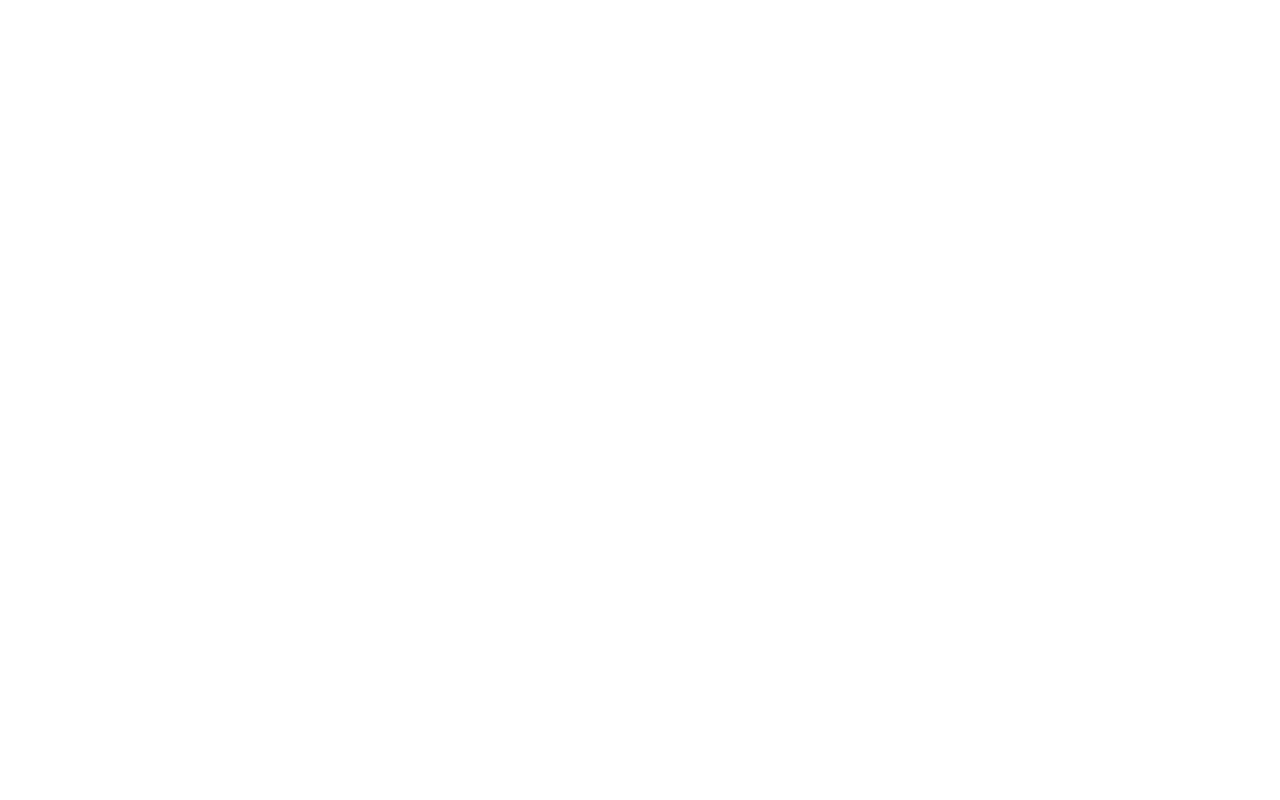
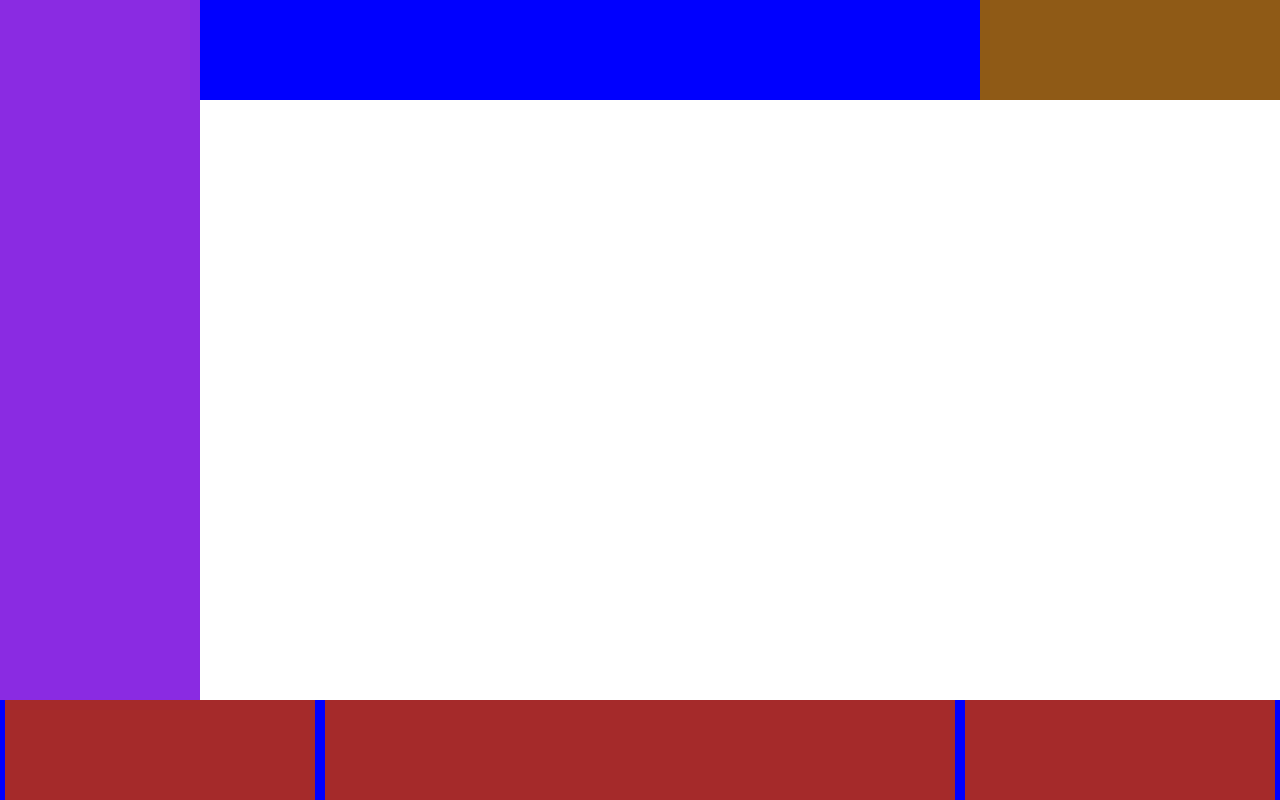
Before and after one commit to DenisTrimigno/html-css-spotifyweb, a plain HTML site: page index.html in a window 1280 px wide. Drawn offline with Linux system fonts and the light colour scheme.

Commit message:
general leyout

```diff
--- a/index.html
+++ b/index.html
@@ -4,23 +4,50 @@
         <meta charset="UTF-8">
         <meta http-equiv="X-UA-Compatible" content="IE=edge">
         <meta name="viewport" content="width=device-width, initial-scale=1.0">
+        <link rel="stylesheet" href="./style.css">
         <title>Spotify</title>
     </head>
         <body>
             <!-- HEADER IN -->
             <header>
+                <section class="upgrade">
+                    <div class="container">
+                        <div class="row end">
+                            <div class="col-fixed"></div>
+                        </div>
+                    </div>
+                </section>
 
             </header>
             <!-- HEADER IN -->
 
             <!-- MAIN IN -->
             <main>
+                <section class="home">
+                    <div class="container-home">
+                        <div class="row">
+                            <div class="col"></div>
+                        </div>
+                    </div>
+                </section>
+
+
 
             </main>
             <!-- MAIN OUT -->
 
             <!-- FOOTER IN -->
             <footer>
+                <section class="dashboard">
+                    <div class="container">
+                        <div class="row">
+                            <div class="col-25"></div>
+                            <div class="col-50"></div>
+                            <div class="col-25"></div>
+                        </div>
+                    </div>
+                </section>
+
 
             </footer>
             <!-- FOOTER OUT -->
--- a/style.css
+++ b/style.css
@@ -4,3 +4,98 @@
     margin: 0;
     box-sizing: border-box;
 }
+
+/* LAYOUT GENERAL */
+
+
+
+
+header {
+    background-color: aquamarine;
+    height: 100px;
+    width: 100%;
+    position: absolute;
+}
+
+
+.home {
+    position: fixed;
+    left: 0;
+    height: 100%;
+}
+
+.dashboard {
+    z-index: 1;
+    position: fixed;
+    bottom: 0;
+
+}
+
+.container-home {
+    height: 100%;
+    width: 200px ;
+    background-color: blueviolet;
+
+}
+
+.container {
+    width: 100vw;
+    height: 100px;
+    background-color: blue;
+    display: flex;
+
+}
+
+.row {
+    display: flex;
+    width: 100%;
+
+}
+
+.row.end {
+    justify-content: end;
+}
+
+.col-fixed {
+    background-color: rgb(143, 90, 22);
+    width: 300px;
+    height: 100px;
+
+}
+
+
+.col-25 {
+    width: calc(25% - 10px);
+    height: 100px;
+    background-color: brown;
+    margin: 0px 5px;
+
+}
+
+.col-50 {
+    width: calc(50% - 10px);
+    height: 100px;
+    background-color: brown;
+    margin: 0px 5px;
+
+}
+
+
+@media screen and ( max-width: 480px ) {
+    .container-home {
+        width: 50px ;
+    }
+
+
+
+}
+
+
+@media screen and ( max-width: 768px ) {
+
+}
+
+
+@media screen and ( max-width: 991px ) {
+
+}
```
